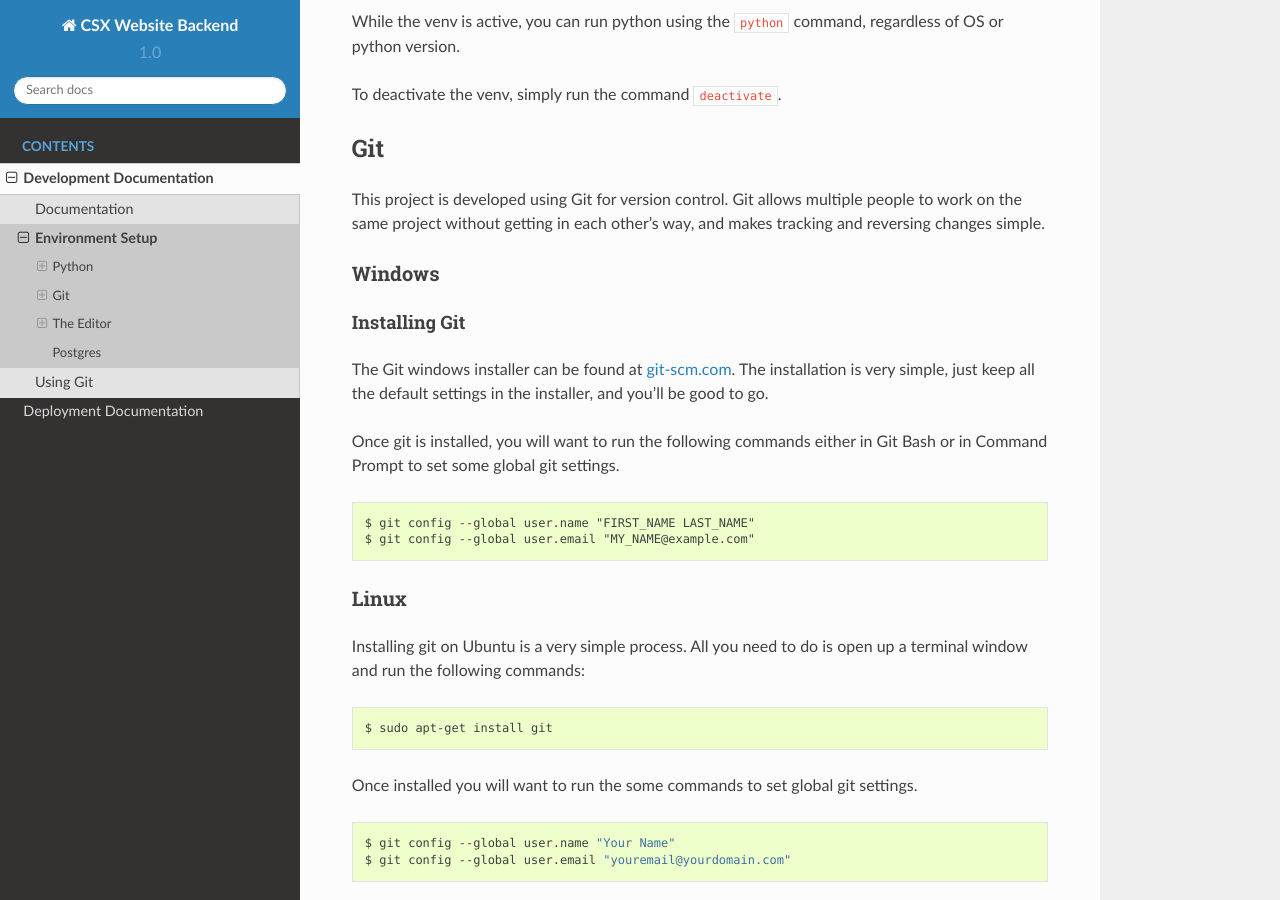
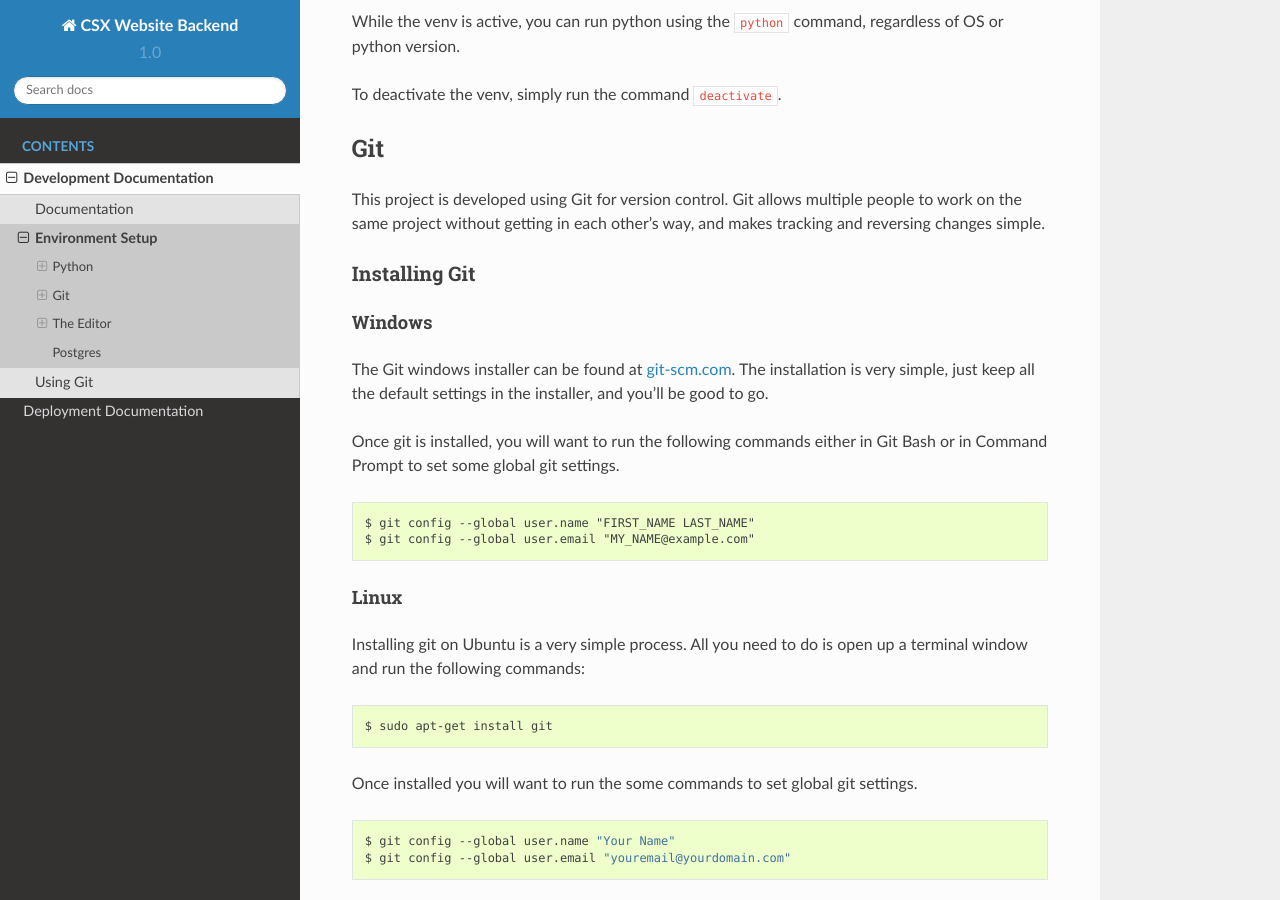
Before and after one commit to BHCC-CSX/csx-website-backend, a Sphinx documentation site: the page built from docs/development/environment-setup.md, in a window 1280 px wide and 900 px high, scrolled down 3218 px. Built offline with Sphinx 7.4.7 and the Read the Docs theme 2.0.0, drawn with Linux system fonts in a browser that asks for light colours.

Commit message:
Fix Git documentation header structure.

````diff
--- a/docs/development/environment-setup.md
+++ b/docs/development/environment-setup.md
@@ -104,8 +104,8 @@ To deactivate the venv, simply run the command `deactivate`.
 This project is developed using Git for version control. Git allows multiple people to work on the same
 project without getting in each other's way, and makes tracking and reversing changes simple.
 
-### Windows
-#### Installing Git
+### Installing Git
+#### Windows
 The Git windows installer can be found at [git-scm.com](https://git-scm.com). The installation is very simple,
 just keep all the default settings in the installer, and you'll be good to go.
 
@@ -117,7 +117,7 @@ $ git config --global user.name "FIRST_NAME LAST_NAME"
 $ git config --global user.email "MY_NAME@example.com"
 ```
 
-### Linux
+#### Linux
 Installing git on Ubuntu is a very simple process. All you need to do is open up a terminal window
 and run the following commands:
 
@@ -132,7 +132,7 @@ $ git config --global user.name "Your Name"
 $ git config --global user.email "youremail@yourdomain.com"
 ```
 
-### macOS
+#### macOS
 Depending on your version of macOS, you might already have git installed. To check, open a terminal
 window and run the following command:
 ```bash
````
